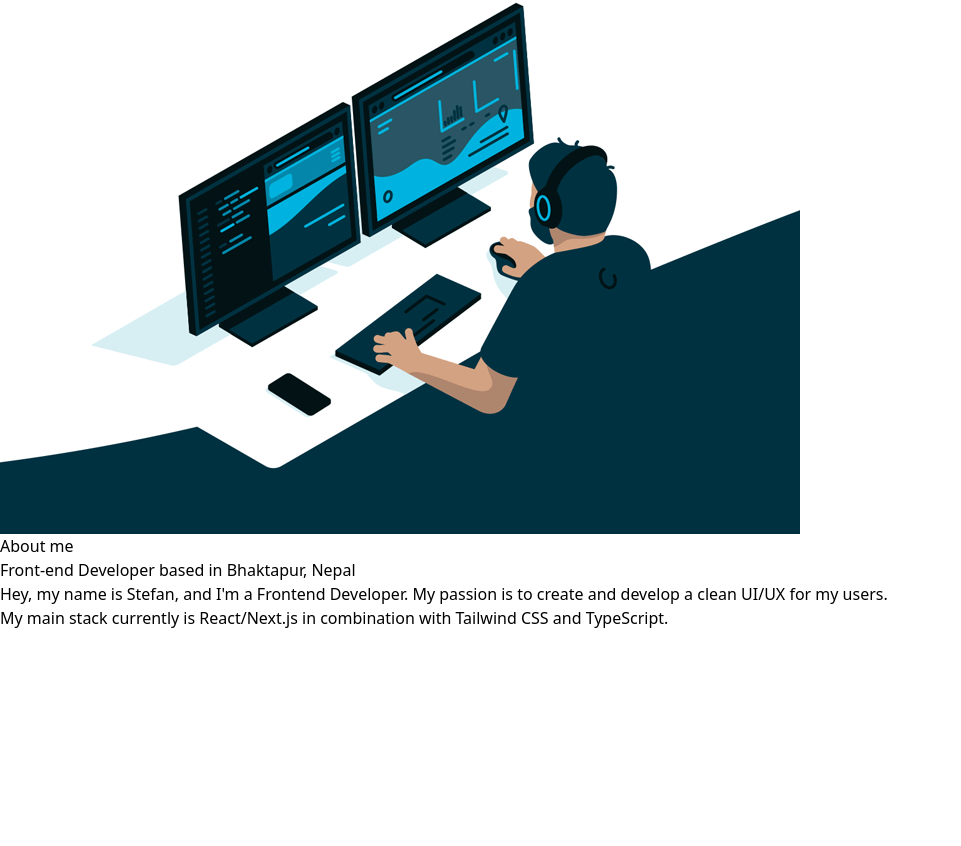
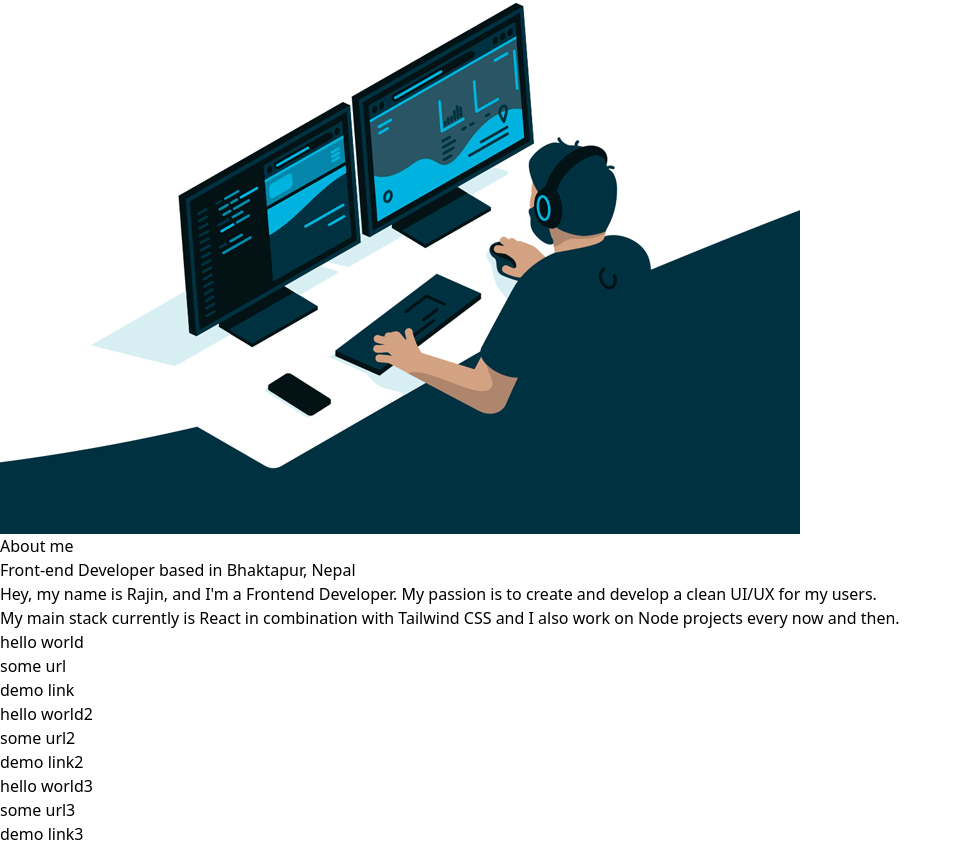
Before and after one commit to rajinkhatri/personal-website, a React (Vite) app in the folder pwebsite/: page / in a window 1280 px wide. Shown: the part 5075-5921 px from the top of the page, without its empty margins (0-961 px from the left). Before the commit the page ends 5705 px from the top, so only its background shows below. Built offline with nearby package versions, Linux system fonts and the light colour scheme.

Commit message:
about me nearl done, projects section started

```diff
--- a/pwebsite/src/App.jsx
+++ b/pwebsite/src/App.jsx
@@ -1,6 +1,7 @@
 import Headersection from "./components/Headersection";
 import MainBody from "./components/MainBody";
 import AboutMe from "./components/AboutMe";
+import Projects from "./components/Projects";
 
 const App = () => {
   return(
@@ -8,6 +9,7 @@ const App = () => {
       <Headersection />
       <MainBody />
       <AboutMe />
+      <Projects />
     </div>
   )
 }
--- a/pwebsite/src/components/AboutMe.jsx
+++ b/pwebsite/src/components/AboutMe.jsx
@@ -7,8 +7,8 @@ const AboutMe = () => {
         <img src={CODING} alt="random computer image" className='rounded-lg w-9/12 h-auto' />
         <p className='font-bold text-xl text-blue-600 p-6'>About me</p>
         <p className='text-3xl mx-auto border-2 border-red-300 my-2 w-8/12 font-bold text-gray-600'>Front-end Developer based in Bhaktapur, Nepal</p>
-        <p>Hey, my name is Stefan, and I'm a Frontend Developer. My passion is to create and develop a clean UI/UX for my users.</p>
-        <p>My main stack currently is React/Next.js in combination with Tailwind CSS and TypeScript.</p>
+        <p className='w-8/12 m-4 text-xl font-normal'>Hey, my name is Rajin, and I'm a Frontend Developer. My passion is to create and develop a clean UI/UX for my users.</p>
+        <p className='w-8/12 m-4 mb-8 text-xl font-normal'>My main stack currently is React in combination with Tailwind CSS and I also work on Node projects every now and then.</p>
     </div>
   )
 }
--- /dev/null
+++ b/pwebsite/src/components/Projects.jsx
@@ -0,0 +1,37 @@
+import React from 'react'
+
+let works = [
+    {
+        desc: 'hello world',
+        link: 'some url',
+        demo: 'demo link'
+    },
+    {
+        desc: 'hello world2',
+        link: 'some url2',
+        demo: 'demo link2'
+    },
+    {
+        desc: 'hello world3',
+        link: 'some url3',
+        demo: 'demo link3'
+    }
+]
+
+const Projects = () => {
+    return (
+        <div>
+            {
+                works.map((work, index) => (
+                    <div key={index}>
+                        <p>{work.desc}</p>
+                        <p>{work.link}</p>
+                        <p>{work.demo}</p>
+                    </div>
+                ))
+            }
+        </div>
+    )
+}
+
+export default Projects
```
